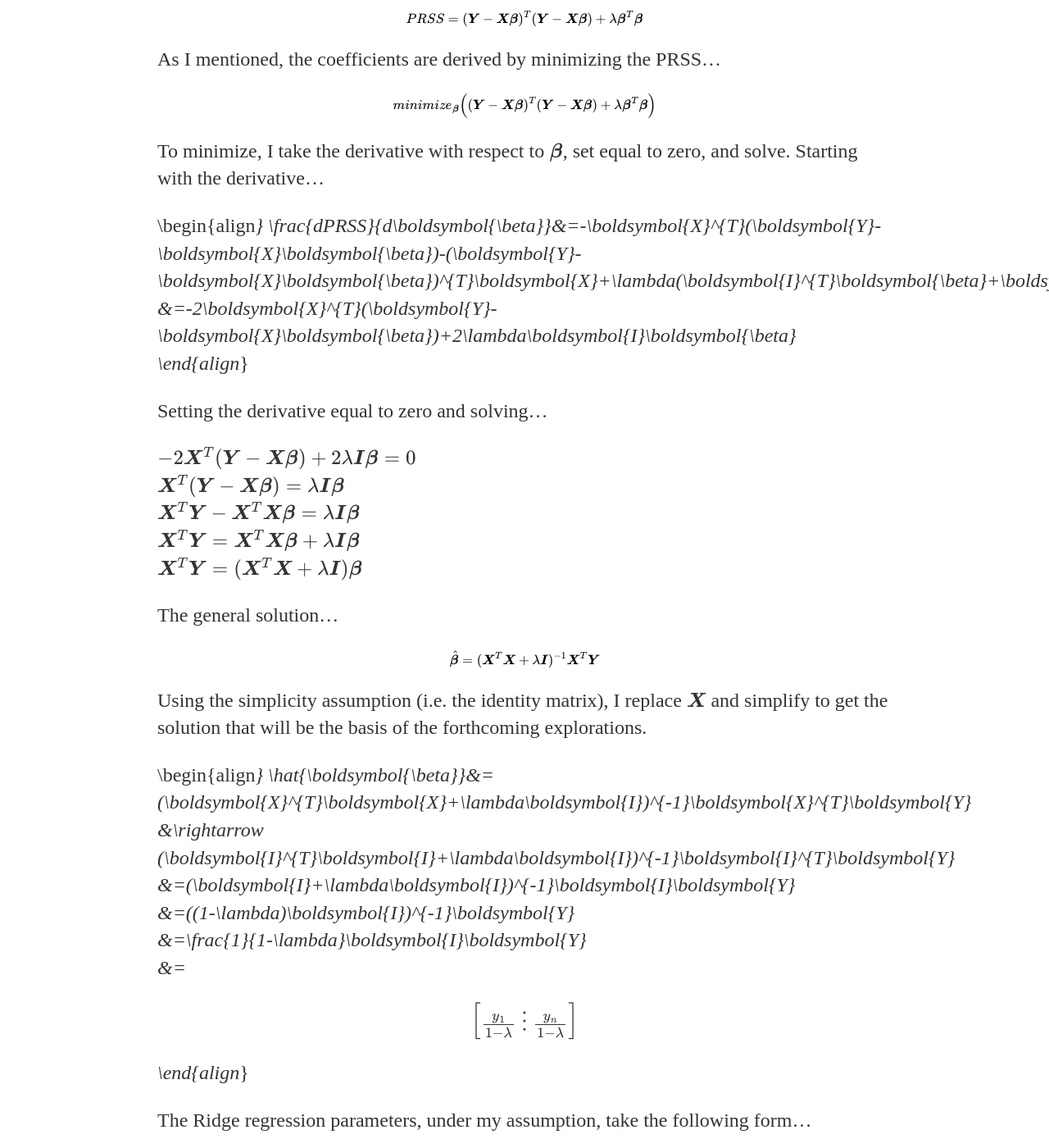
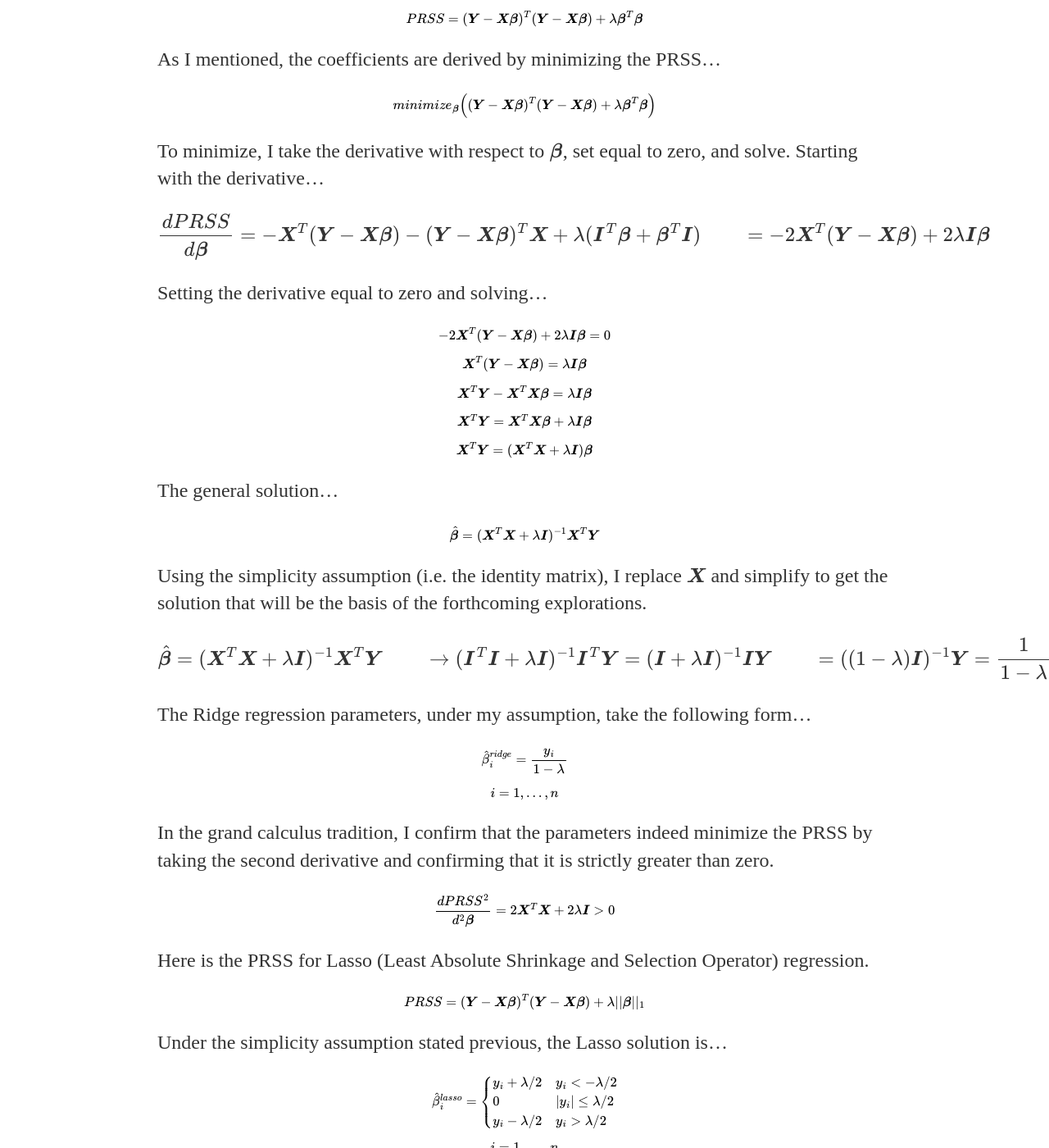
Before and after one commit to aaron-c-jones/aaron-c-jones.github.io, a Jekyll site: the page built from _posts/2018-03-04-aaron-jones-regularized-coefficients.md, in a window 1280 px wide and 1400 px high, scrolled down 683 px. Shown: the whole window at 82% size. Built offline with Jekyll 4.4.1, drawn with Linux system fonts in a browser that asks for light colours; formulas are drawn with MathJax 3; some of the changed text lies outside the part shown.

Commit message:
latex changes

````diff
--- a/_posts/2018-03-04-aaron-jones-regularized-coefficients.md
+++ b/_posts/2018-03-04-aaron-jones-regularized-coefficients.md
@@ -18,17 +18,21 @@ $$minimize_{\boldsymbol{\beta}}\Big((\boldsymbol{Y}-\boldsymbol{X}\boldsymbol{\b
 
 To minimize, I take the derivative with respect to $\boldsymbol{\beta}$, set equal to zero, and solve. Starting with the derivative...
 
-\begin{align*}
+\begin{aligned}
 \frac{dPRSS}{d\boldsymbol{\beta}}&=-\boldsymbol{X}^{T}(\boldsymbol{Y}-\boldsymbol{X}\boldsymbol{\beta})-(\boldsymbol{Y}-\boldsymbol{X}\boldsymbol{\beta})^{T}\boldsymbol{X}+\lambda(\boldsymbol{I}^{T}\boldsymbol{\beta}+\boldsymbol{\beta}^{T}\boldsymbol{I})\\
 &=-2\boldsymbol{X}^{T}(\boldsymbol{Y}-\boldsymbol{X}\boldsymbol{\beta})+2\lambda\boldsymbol{I}\boldsymbol{\beta}
-\end{align*}
+\end{aligned}
 
 Setting the derivative equal to zero and solving...
 
-$$-2\boldsymbol{X}^{T}(\boldsymbol{Y}-\boldsymbol{X}\boldsymbol{\beta})+2\lambda\boldsymbol{I}\boldsymbol{\beta}=0$$<br/>
-$$\boldsymbol{X}^{T}(\boldsymbol{Y}-\boldsymbol{X}\boldsymbol{\beta})=\lambda\boldsymbol{I}\boldsymbol{\beta}$$<br/>
-$$\boldsymbol{X}^{T}\boldsymbol{Y}-\boldsymbol{X}^{T}\boldsymbol{X}\boldsymbol{\beta}=\lambda\boldsymbol{I}\boldsymbol{\beta}$$<br/>
-$$\boldsymbol{X}^{T}\boldsymbol{Y}=\boldsymbol{X}^{T}\boldsymbol{X}\boldsymbol{\beta}+\lambda\boldsymbol{I}\boldsymbol{\beta}$$<br/>
+$$-2\boldsymbol{X}^{T}(\boldsymbol{Y}-\boldsymbol{X}\boldsymbol{\beta})+2\lambda\boldsymbol{I}\boldsymbol{\beta}=0$$
+
+$$\boldsymbol{X}^{T}(\boldsymbol{Y}-\boldsymbol{X}\boldsymbol{\beta})=\lambda\boldsymbol{I}\boldsymbol{\beta}$$
+
+$$\boldsymbol{X}^{T}\boldsymbol{Y}-\boldsymbol{X}^{T}\boldsymbol{X}\boldsymbol{\beta}=\lambda\boldsymbol{I}\boldsymbol{\beta}$$
+
+$$\boldsymbol{X}^{T}\boldsymbol{Y}=\boldsymbol{X}^{T}\boldsymbol{X}\boldsymbol{\beta}+\lambda\boldsymbol{I}\boldsymbol{\beta}$$
+
 $$\boldsymbol{X}^{T}\boldsymbol{Y}=(\boldsymbol{X}^{T}\boldsymbol{X}+\lambda\boldsymbol{I})\boldsymbol{\beta}$$
 
 The general solution...
@@ -37,18 +41,20 @@ $$\hat{\boldsymbol{\beta}}=(\boldsymbol{X}^{T}\boldsymbol{X}+\lambda\boldsymbol{
 
 Using the simplicity assumption (i.e. the identity matrix), I replace $\boldsymbol{X}$ and simplify to get the solution that will be the basis of the forthcoming explorations.
 
-\begin{align*}
+\begin{aligned}
 \hat{\boldsymbol{\beta}}&=(\boldsymbol{X}^{T}\boldsymbol{X}+\lambda\boldsymbol{I})^{-1}\boldsymbol{X}^{T}\boldsymbol{Y}\\
 &\rightarrow (\boldsymbol{I}^{T}\boldsymbol{I}+\lambda\boldsymbol{I})^{-1}\boldsymbol{I}^{T}\boldsymbol{Y}\\
 &=(\boldsymbol{I}+\lambda\boldsymbol{I})^{-1}\boldsymbol{I}\boldsymbol{Y}\\
 &=((1-\lambda)\boldsymbol{I})^{-1}\boldsymbol{Y}\\
 &=\frac{1}{1-\lambda}\boldsymbol{I}\boldsymbol{Y}\\
 &=\begin{bmatrix}\frac{y_{1}}{1-\lambda} \\ \vdots \\ \frac{y_{n}}{1-\lambda}\end{bmatrix}
-\end{align*}
+\end{aligned}
 
 The Ridge regression parameters, under my assumption, take the following form...
 
-$$\hat{\beta}_{i}^{ridge}=\frac{y_{i}}{1-\lambda}$ where $i=1,\dots,n$$
+$$\hat{\beta}_{i}^{ridge}=\frac{y_{i}}{1-\lambda}$$
+
+$$i=1,\dots,n$$
 
 In the grand calculus tradition, I confirm that the parameters indeed minimize the PRSS by taking the second derivative and confirming that it is strictly greater than zero.
 
@@ -61,18 +67,19 @@ $$PRSS=(\boldsymbol{Y}-\boldsymbol{X}\boldsymbol{\beta})^{T}(\boldsymbol{Y}-\bol
 Under the simplicity assumption stated previous, the Lasso solution is...
 
 $$\hat{\beta}_{i}^{lasso}=
-\[   \left\{
+\left\{
 \begin{array}{ll}
       y_{i}+\lambda/2 & y_{i}<-\lambda/2\\
       0 & |y_{i}|\leq \lambda/2 \\
       y_{i}-\lambda/2 & y_{i}>\lambda/2\\
 \end{array}
-\right. \]$$
+\right.$$
+
 $$i=1,\dots,n$$
 
 And, finally, the solution to ordinary least squares (OLS) regression has the following solution given the simplicity assumption.
 
-\begin{align*}
+\begin{aligned}
 \hat{\boldsymbol{\beta}}&=(\boldsymbol{X}^{T}\boldsymbol{X})^{-1}\boldsymbol{X}^{T}\boldsymbol{Y}\\
 &\rightarrow (\boldsymbol{I}^{T}\boldsymbol{I})^{-1}\boldsymbol{I}^{T}\boldsymbol{Y}\\
 &=(\boldsymbol{I})^{-1}\boldsymbol{I}\boldsymbol{Y}\\
@@ -80,11 +87,13 @@ And, finally, the solution to ordinary least squares (OLS) regression has the fo
 &=\boldsymbol{I}\boldsymbol{Y}\\
 &=\boldsymbol{Y}\\
 &=\begin{bmatrix}y_{1} \\ \vdots \\ y_{n}\end{bmatrix}
-\end{align*}
+\end{aligned}
 
 So, the OLS coefficients are...
 
-$$\hat{\beta}_{i}^{ols}=y_{i}$ where $i=1,\dots,n$$
+$$\hat{\beta}_{i}^{ols}=y_{i}$$
+
+$$i=1,\dots,n$$
 
 ```python
 
````
